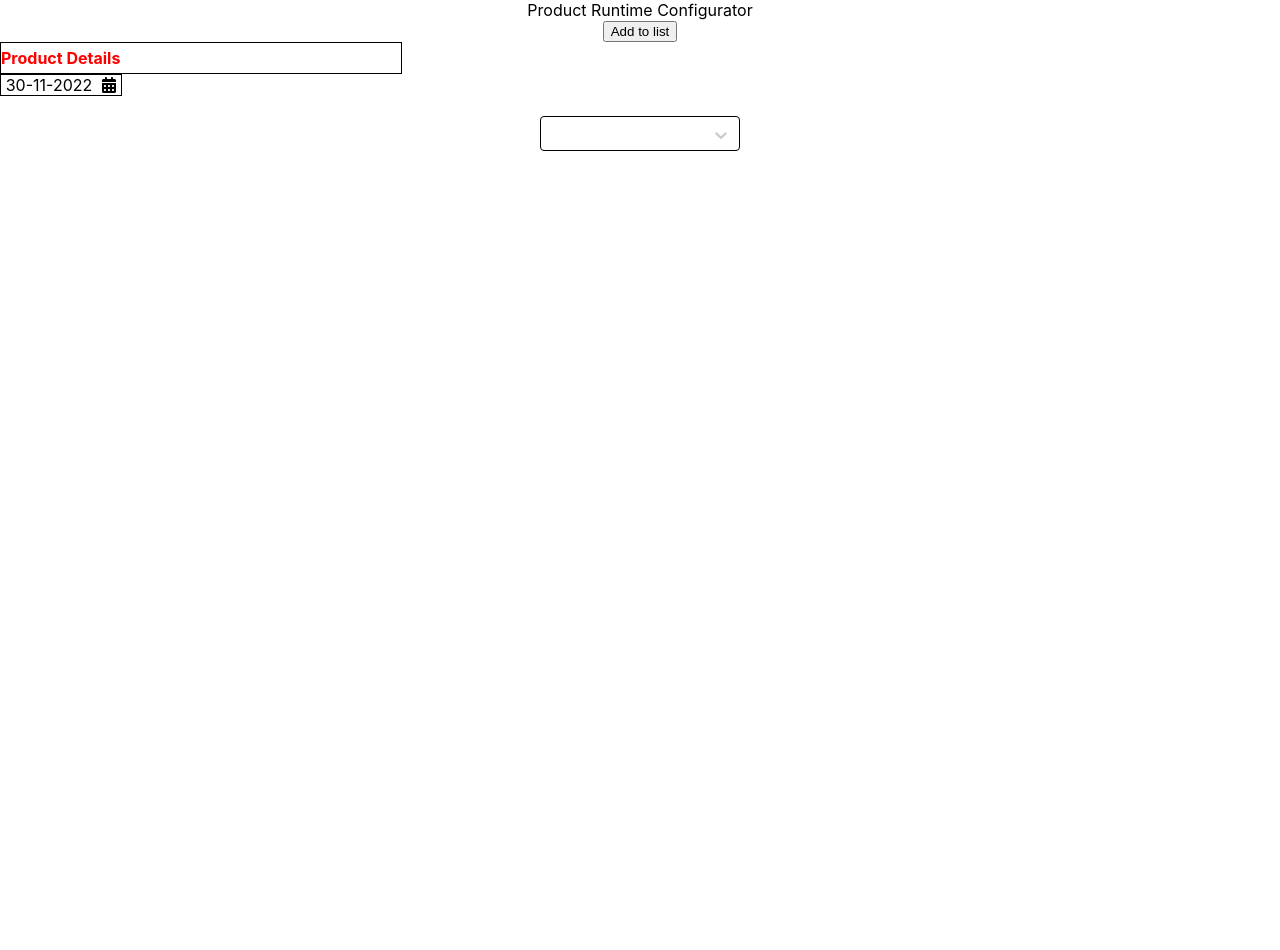
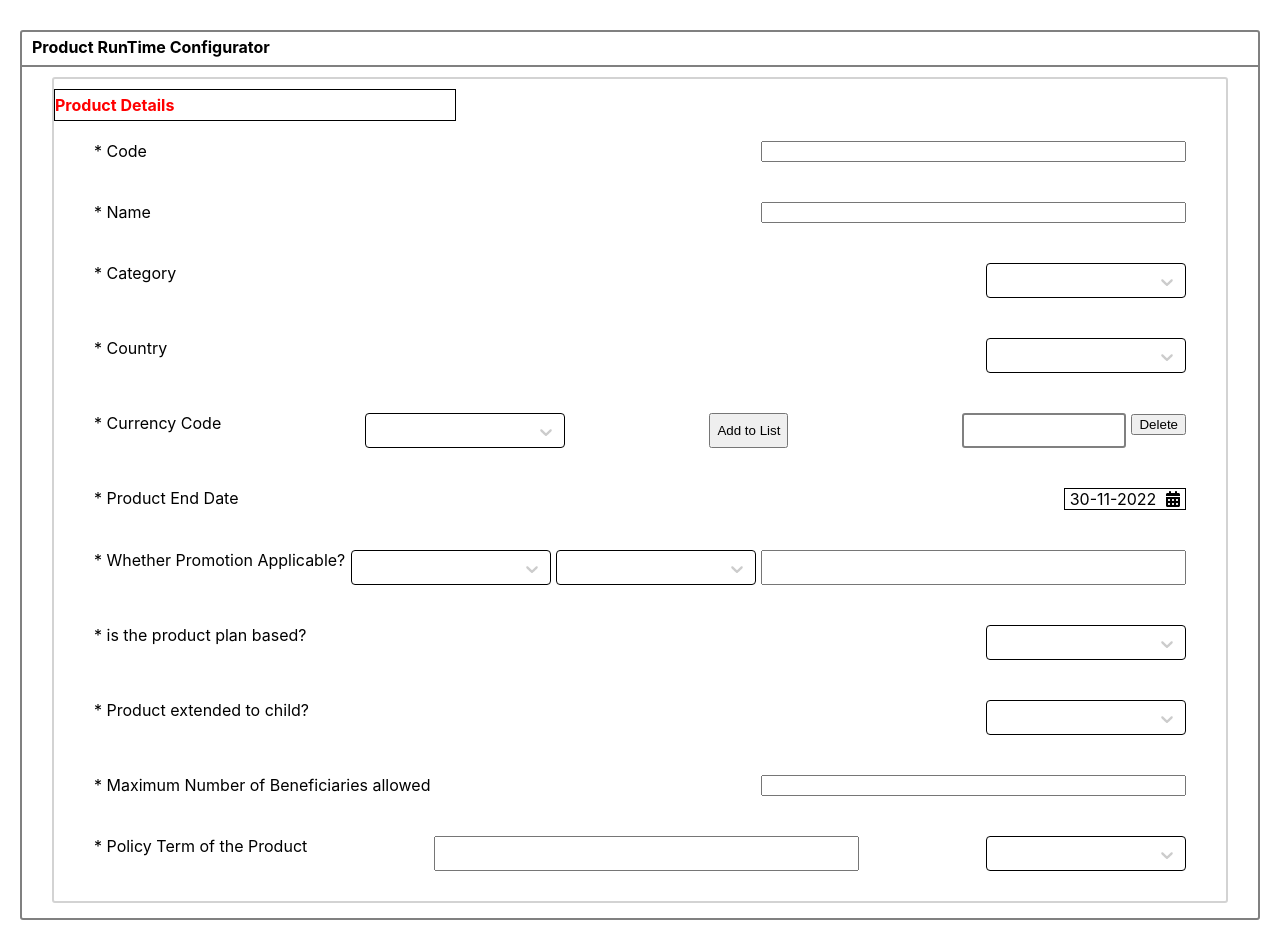
Before and after one commit to priyankaAccolite/react-poc, a React (Create React App) app: page / in a window 1280 px wide. Before the commit the page ends 800 px from the top, so only its background shows below. Built offline with nearby package versions, Linux system fonts and the light colour scheme.

Commit message:
resolving merge conflicts

```diff
--- a/package.json
+++ b/package.json
@@ -3,12 +3,15 @@
   "version": "0.1.0",
   "private": true,
   "dependencies": {
+    "@fortawesome/fontawesome-svg-core": "^6.2.1",
     "@fortawesome/free-solid-svg-icons": "^6.2.1",
     "@fortawesome/react-fontawesome": "^0.2.0",
     "@testing-library/jest-dom": "^5.16.5",
     "@testing-library/react": "^13.4.0",
     "@testing-library/user-event": "^13.5.0",
+    "bootstrap": "^5.2.3",
     "react": "^18.2.0",
+    "react-bootstrap": "^2.6.0",
     "react-datepicker": "^4.8.0",
     "react-dom": "^18.2.0",
     "react-scripts": "5.0.1",
--- a/src/App.js
+++ b/src/App.js
@@ -1,26 +1,14 @@
 import "./App.css";
-import Button from "./Components/Button";
+
 import MainContainer from "./MainContainer";
-import Headers from "./Components/Header";
-import DateInput from "./Components/DateInput";
+
 import React from "react";
-import DropDown from "./Components/DropDown";
+
 
 function App() {
-  const [selectedval, setSelectedVal] = React.useState("");
-  const handleChange = (e) => {
-    setSelectedVal(e.value);
-  };
-
   return (
     <div className="App">
       <MainContainer />
-      <Button name="Add to list" />
-      <Headers title={"Product Details"} />
-      <DateInput />
-      <br />
-
-      <DropDown handleChange={handleChange} />
     </div>
   );
 }
--- a/src/Components/DropDown.jsx
+++ b/src/Components/DropDown.jsx
@@ -1,15 +1,8 @@
 import React from "react";
 import "../Styles/dropdown.css";
 import Select from "react-select";
-const options = [
-  { value: "C++", label: "C++" },
-  { value: "JAVA", label: "JAVA" },
-  { value: "Javascript", label: "Javascript" },
-  { value: "Python", label: "Python" },
-  { value: "Swift", label: "Swift" },
-];
 
-const DropDown = ({ handleChange }) => {
+const DropDown = ({ handleChange,options }) => {
   function customTheme(theme) {
     return {
       ...theme,
--- a/src/Components/TextInput.jsx
+++ b/src/Components/TextInput.jsx
@@ -0,0 +1,16 @@
+import React, { useState } from "react";
+
+//pass size as props from wherever you are using this component
+const TextInput = (props) => {
+    const [value, setValue] = useState("");
+
+    const handleChange = (e) => {
+        setValue(e.target.value);
+    };
+
+    return (
+        <input type="text" value={value} onChange={e => handleChange(e)} size={props.size} />
+    );
+};
+
+export default TextInput;
--- /dev/null
+++ b/src/Components/TextboxWithRadio.jsx
@@ -0,0 +1,37 @@
+import React, { useState, useEffect } from "react";
+import "../Styles/textboxWithRadio.css";
+import { currencyCode } from '../Constants/Constants';
+
+const TextboxWithRadio = (props) => {
+  const [value, setValue] = useState('');
+  //console.log("global-array",currencyCode);
+  const [array, setArray] = useState(currencyCode);
+  const [rerender, Setrerender] = useState(false);
+
+  const handleClick = () => {
+    if (value != "") {
+      const index = currencyCode.indexOf(value)
+      setArray(currencyCode.splice(index, 1));
+      setValue('');
+    }
+  };
+
+  return (
+    <div style={{ display: "flex", flexDirection: "row" }}>
+      <div className="viewContainer">
+        {currencyCode.map(val => {
+          return (
+            <div>
+              <input type="radio" value={val} name="value" onChange={e => setValue(e.target.value)} />{val}
+            </div>
+          );
+        })}
+      </div>
+      <div>
+        <input type="button" value="Delete" onClick={handleClick} />
+      </div>
+    </div>
+  );
+};
+
+export default TextboxWithRadio;
--- a/src/Constants/Constants.js
+++ b/src/Constants/Constants.js
@@ -1,8 +1,126 @@
-export const productdetails = [{ label: "code", type: "input" }];
-export const options = [
-  { value: "C++", label: "C++" },
-  { value: "JAVA", label: "JAVA" },
-  { value: "Javascript", label: "Javascript" },
-  { value: "Python", label: "Python" },
-  { value: "Swift", label: "Swift" },
+// export const options = [
+//   { value: "C++", label: "C++" },
+//   { value: "JAVA", label: "JAVA" },
+//   { value: "Javascript", label: "Javascript" },
+//   { value: "Python", label: "Python" },
+//   { value: "Swift", label: "Swift" },
+// ];
+const productDetails = [
+    {
+        label: "Code",
+        type: [
+            {
+                placeHolder:"input"
+            }
+        ],
+        id:1
+    },
+    {
+        label: "Name",
+        type: [
+            {
+                placeHolder:"input"
+            }
+        ],
+        id:2
+    },
+    {
+        label: "Category",
+        type: [
+            {
+                placeHolder:"dropdown"
+            }
+        ],
+        id:3
+    },
+    {
+        label: "Country",
+        type: [
+            {
+                placeHolder:"dropdown"
+            }
+        ],
+        id:4
+    },
+    {
+        label: "Currency Code",
+        type: [
+            {
+                placeHolder:"dropdown"
+            },
+            {
+                placeHolder:"button"
+            },
+            {
+                placeHolder:"list"
+            }
+        ],
+        id:5
+    },
+    {
+        label: "Product End Date",
+        type:[
+            {
+                placeHolder:"date"
+            }
+        ],
+        id:6
+    },
+    {
+        label: "Whether Promotion Applicable?",
+        type: [
+            {
+                placeHolder:"dropdown"
+            },
+            {
+                placeHolder:"dropdown"
+            },
+            {
+                placeHolder:"input"
+            }
+        ],
+        id:7
+    },
+    {
+        label: "is the product plan based?",
+        type:[
+            {
+                placeHolder:"dropdown"
+            }
+        ],
+        id:8
+    },
+    {
+        label: "Product extended to child?",
+        type:[
+            {
+                placeHolder:"dropdown"
+            }
+        ],
+        id:9
+    },
+    {
+        label: "Maximum Number of Beneficiaries allowed",
+        type:[
+            {
+                placeHolder:"input"
+            }
+        ],
+        id:10
+    },
+    {
+        label: "Policy Term of the Product",
+        type:[
+            {
+                placeHolder:"input"
+            },
+            {
+                placeHolder:"dropdown"
+            }
+        ],
+        id:11
+    }
 ];
+export default productDetails;
+
+export let currencyCode = [];
--- a/src/Containers/ProductDetails.jsx
+++ b/src/Containers/ProductDetails.jsx
@@ -1,6 +1,80 @@
-import React from "react";
+import React, { useEffect, useState } from "react";
+import Header from "../Components/Header";
+import productDetails from "../Constants/Constants";
+import DropDown from "../Components/DropDown";
+import DateInput from "../Components/DateInput";
+import Button from "../Components/Button";
+import '../Styles/productDetails.css'
+import TextboxWithRadio from "../Components/TextboxWithRadio";
+import { currencyCode } from '../Constants/Constants';
+import TextInput from '../Components/TextInput'
 
 const ProductDetails = () => {
-  return <div>ProductDetails</div>;
-};
+  const [value, setValue] = useState('');
+  const [rerender, Setrerender] = useState(false);
+
+  const options = [
+    { value: "Usa", label: "USD" },
+    { value: "Hongkong", label: "HKD" },
+    { value: "Indonesia", label: "IDR" },
+    { value: "Laotion", label: "LAK" },
+    { value: "Malaysia", label: "RM" },
+    { value: "Myanmar", label: "MMK" },
+    { value: "Philiphines", label: "PHP" },
+    { value: "Singapore", label: "SGD" },
+    { value: "Thailand", label: "THB" },
+    { value: "Vietname", label: "VND" },
+  ];
+
+  const handleChange = (e) => {
+    setValue(e.label);
+    Setrerender(!rerender);
+    //console.log("selected-value",value);
+  };
+  const handleClick = () => {
+    currencyCode.push(value);
+    Setrerender(!rerender);
+    //console.log("global-array",currencyCode);
+  };
+
+  return (
+    <>
+      <Header title={"Product Details"} />
+      {productDetails.map((item) => {
+        console.log("ProductDetails", productDetails);
+        return (
+          <>
+            <div
+              style={{
+                flexDirection: "row",
+                justifyContent: "space-between",
+                display: "flex",
+                padding: 20,
+                marginRight: 20,
+                marginLeft: 20,
+              }}
+            >
+              <div>* {item.label}</div>
+              {item.type.map((i) => {
+                if (i.placeHolder === "dropdown") {
+                  return (
+                    <DropDown handleChange={handleChange} options={options} />
+                  );
+                } else if (i.placeHolder === "date") {
+                  return <DateInput />
+                } else if (i.placeHolder === "button") {
+                  return <input type="button" value="Add to List" onClick={handleClick} />
+                } else if (i.placeHolder === "input") {
+                  return <TextInput size={50}/>
+                } else {
+                  return <TextboxWithRadio currencyCode={currencyCode} />
+                }
+              })}
+            </div>
+          </>
+        );
+      })}
+    </>
+  );
+}
 export default ProductDetails;
--- a/src/MainContainer.jsx
+++ b/src/MainContainer.jsx
@@ -1,6 +1,20 @@
 import React from "react";
+import ProductDetails from './Containers/ProductDetails';
+import "./Styles/mainContainer.css";
+import { Container } from 'react-bootstrap';
+
 
 const MainContainer = () => {
-  return <div>Product Runtime Configurator</div>;
+  return <div style={{ margin: '20px' }}>
+    <Container style={{ width: '100%', paddingTop: '10px', paddingBottom: '10px' }}>
+      <div className="mainContainer">
+        <div align="left" style={{ paddingLeft: '10px', fontWeight: 'bold' }}>
+          Product RunTime Configurator
+        </div>
+        <hr style={{ border: '1px solid gray' }} />
+        <div className="subContainer"><ProductDetails /></div>
+      </div>
+    </Container>
+  </div>;
 };
 export default MainContainer;
--- /dev/null
+++ b/src/Styles/mainContainer.css
@@ -0,0 +1,17 @@
+.mainContainer{
+    padding-top:5px;
+    padding-bottom:5px;
+    width: 100%;
+    border: solid gray 2px;
+    border-radius: 3px;
+}
+.subContainer{
+  margin:10px;
+  margin-left:30px;
+  margin-right:30px;
+  max-width: 99%;
+  border: solid lightgray 2px;
+  border-radius: 3px;
+  padding-top:10px;
+  padding-bottom:10px;
+}
--- /dev/null
+++ b/src/Styles/productDetails.css
@@ -0,0 +1,7 @@
+.container {
+    display: flex;
+}
+
+.container .space-around {
+    justify-content: space-around;
+}
--- /dev/null
+++ b/src/Styles/textboxWithRadio.css
@@ -0,0 +1,11 @@
+.viewContainer{
+    margin-left:30px;
+    margin-right:5px;
+    width: 40%;
+    border: solid gray 2px;
+    border-radius: 3px;
+    padding-top:10px;
+    padding-bottom:10px;
+    padding-left: 80px;
+    padding-right: 80px;
+  }
```
Also changed, not shown: src/Components/View.jsx (deleted).
